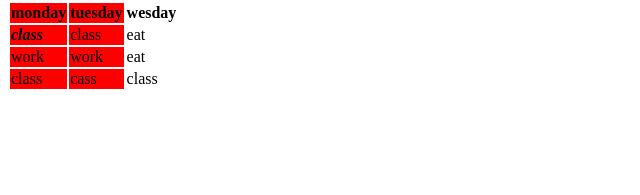
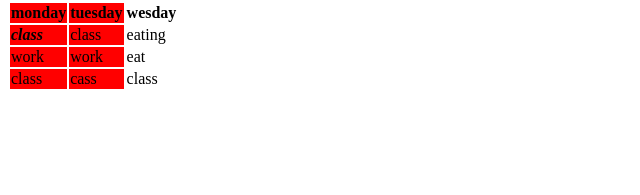
Before and after one commit to loveth24/assignment, a plain HTML site: page learn.html in a window 1280 px wide. Shown: the part 289-484 px from the top of the page, 0-640 px from the left. Drawn offline with Linux system fonts and the light colour scheme.

Commit message:
first commit

```diff
--- a/learn.html
+++ b/learn.html
@@ -56,7 +56,7 @@
       <tr>
         <td><b><i>class</b></i></td>
         <td>class</td>
-        <td>eat</td>
+        <td>eating</td>
 
       </tr>
       <tr>
```
